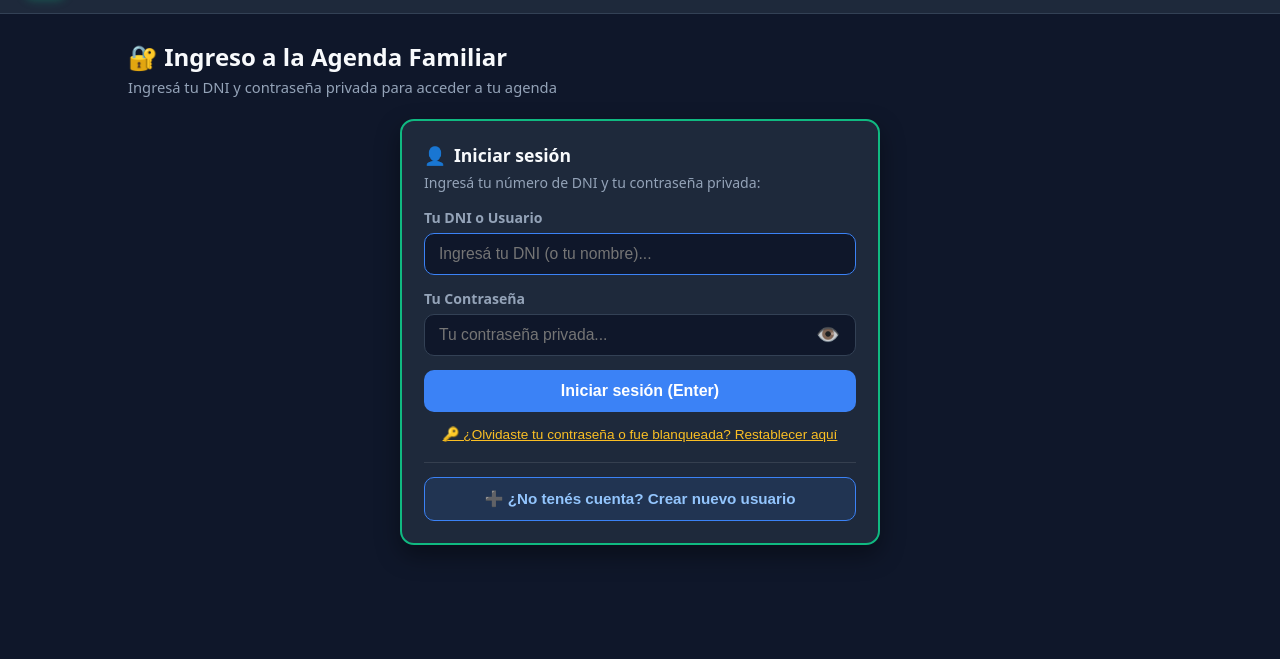
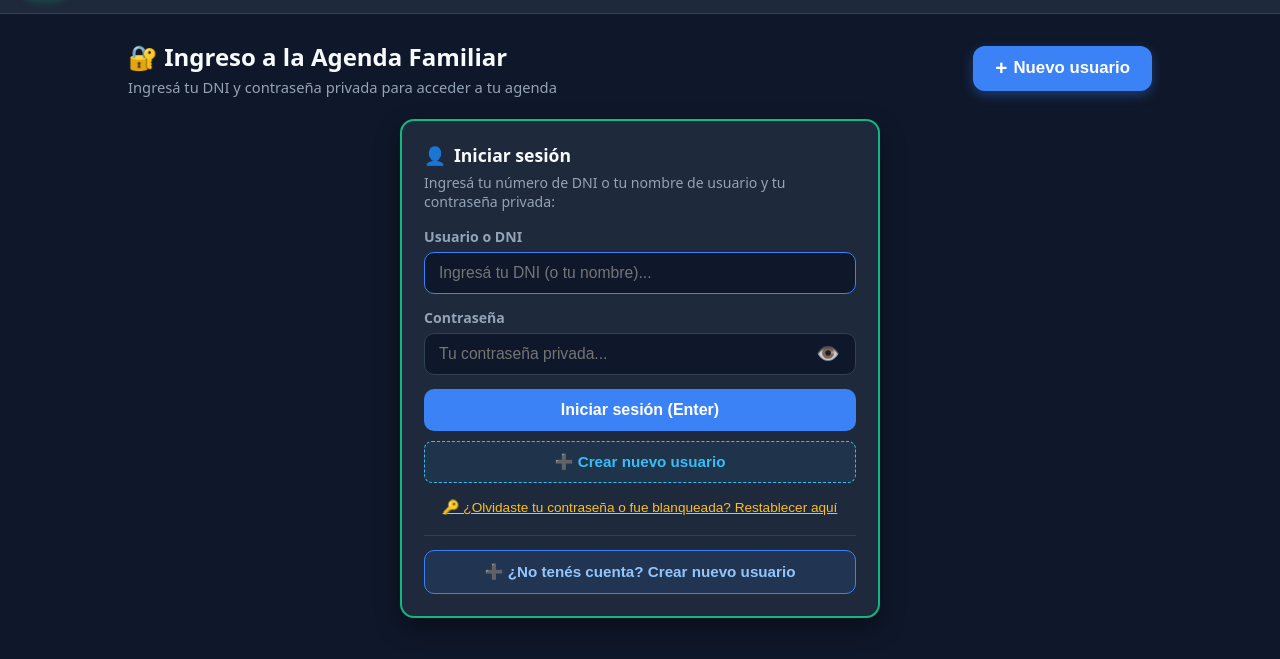
Before and after one commit to aleok1/agenda-personal, a plain HTML site: page index.html in a window 1280 px wide. Shown: the part 61-720 px from the top of the page. Drawn offline with Linux system fonts and the light colour scheme; no server answers.

Commit message:
Fix login screen on new devices to show credentials and new user register, and add switch user button

```diff
--- a/index.html
+++ b/index.html
@@ -3,16 +3,19 @@
 <head>
   <meta charset="UTF-8">
   <meta name="viewport" content="width=device-width, initial-scale=1.0, maximum-scale=1.0, user-scalable=no">
+  <meta http-equiv="Cache-Control" content="no-cache, no-store, must-revalidate">
+  <meta http-equiv="Pragma" content="no-cache">
+  <meta http-equiv="Expires" content="0">
   <meta name="theme-color" content="#059669">
   <title>Agenda Familiar</title>
   <link rel="icon" type="image/svg+xml" href="logo.svg">
   <link rel="apple-touch-icon" href="logo.svg">
   <link rel="manifest" href="manifest.json">
-  <link rel="stylesheet" href="styles.css?v=20261102_12">
+  <link rel="stylesheet" href="styles.css?v=20261103_01">
   <!-- ESCUDO DE DIAGNÓSTICO TEMPRANO Y CAPTURA DE ERRORES PÚBLICOS -->
   <script>
     (function() {
-      window.__APP_VERSION = '20261102_12';
+      window.__APP_VERSION = '20261103_01';
       window.__ERRORES_APP = [];
 
       function copiarTexto(texto) {
@@ -215,7 +218,7 @@
           <h2 id="view-users-heading">🔐 Ingreso a la Agenda Familiar</h2>
           <p class="subtitle-text" id="view-users-subtitle">Ingresá tu DNI y contraseña privada para acceder a tu agenda</p>
         </div>
-        <button id="btn-new-user-toggle" class="btn-add-plus" style="display:none;">
+        <button id="btn-new-user-toggle" class="btn-add-plus" style="display:inline-flex; align-items:center; gap:6px;">
           <span class="plus-symbol">+</span> Nuevo usuario
         </button>
       </div>
@@ -226,28 +229,31 @@
           <span>👤</span> Iniciar sesión
         </h3>
         <p class="subtitle-text" style="margin-bottom: 16px; font-size: 0.88rem;">
-          Ingresá tu número de DNI y tu contraseña privada:
+          Ingresá tu número de DNI o tu nombre de usuario y tu contraseña privada:
         </p>
         <div class="form-group" style="margin-bottom: 14px;">
-          <label for="input-login-dni">Tu DNI o Usuario</label>
+          <label for="input-login-dni">Usuario o DNI</label>
           <input type="text" id="input-login-dni" placeholder="Ingresá tu DNI (o tu nombre)..." autocomplete="username">
         </div>
         <div class="form-group" style="margin-bottom: 14px;">
-          <label for="input-login-dni-pass">Tu Contraseña</label>
+          <label for="input-login-dni-pass">Contraseña</label>
           <div class="password-wrapper">
             <input type="password" id="input-login-dni-pass" placeholder="Tu contraseña privada..." autocomplete="current-password">
             <button type="button" id="btn-toggle-dni-pass" class="btn-eye" title="Mostrar u ocultar contraseña">👁️</button>
           </div>
         </div>
         <div id="dni-login-error" class="login-error hidden" style="margin-bottom: 12px;"></div>
-        <div class="form-actions" style="margin-top: 14px;">
+        <div class="form-actions" style="margin-top: 14px; display: flex; flex-direction: column; gap: 10px;">
           <button type="button" id="btn-submit-dni-login" class="btn-primary" style="width: 100%; padding: 12px; font-weight: 700; font-size: 1rem;">
             Iniciar sesión (Enter)
           </button>
+          <button type="button" id="btn-open-create-user" class="btn-secondary" style="width: 100%; padding: 11px; font-weight: 600; font-size: 0.95rem; border: 1px dashed #38bdf8; color: #38bdf8; background: rgba(56, 189, 248, 0.08); cursor: pointer; border-radius: 8px;">
+            ➕ Crear nuevo usuario
+          </button>
         </div>
 
         <!-- ENLACE PARA RESTABLECER / BLANQUEO DE CONTRASEÑA -->
-        <div style="margin-top: 10px; text-align: center;">
+        <div style="margin-top: 12px; text-align: center;">
           <button type="button" id="btn-open-recover-pass" style="background: none; border: none; color: #fbbf24; font-size: 0.85rem; text-decoration: underline; cursor: pointer; padding: 4px;">
             🔑 ¿Olvidaste tu contraseña o fue blanqueada? Restablecer aquí
           </button>
@@ -2158,6 +2164,6 @@
     </section>
   </main>
 
-  <script src="app.js?v=20261102_12"></script>
+  <script src="app.js?v=20261103_01"></script>
 </body>
 </html>
```
